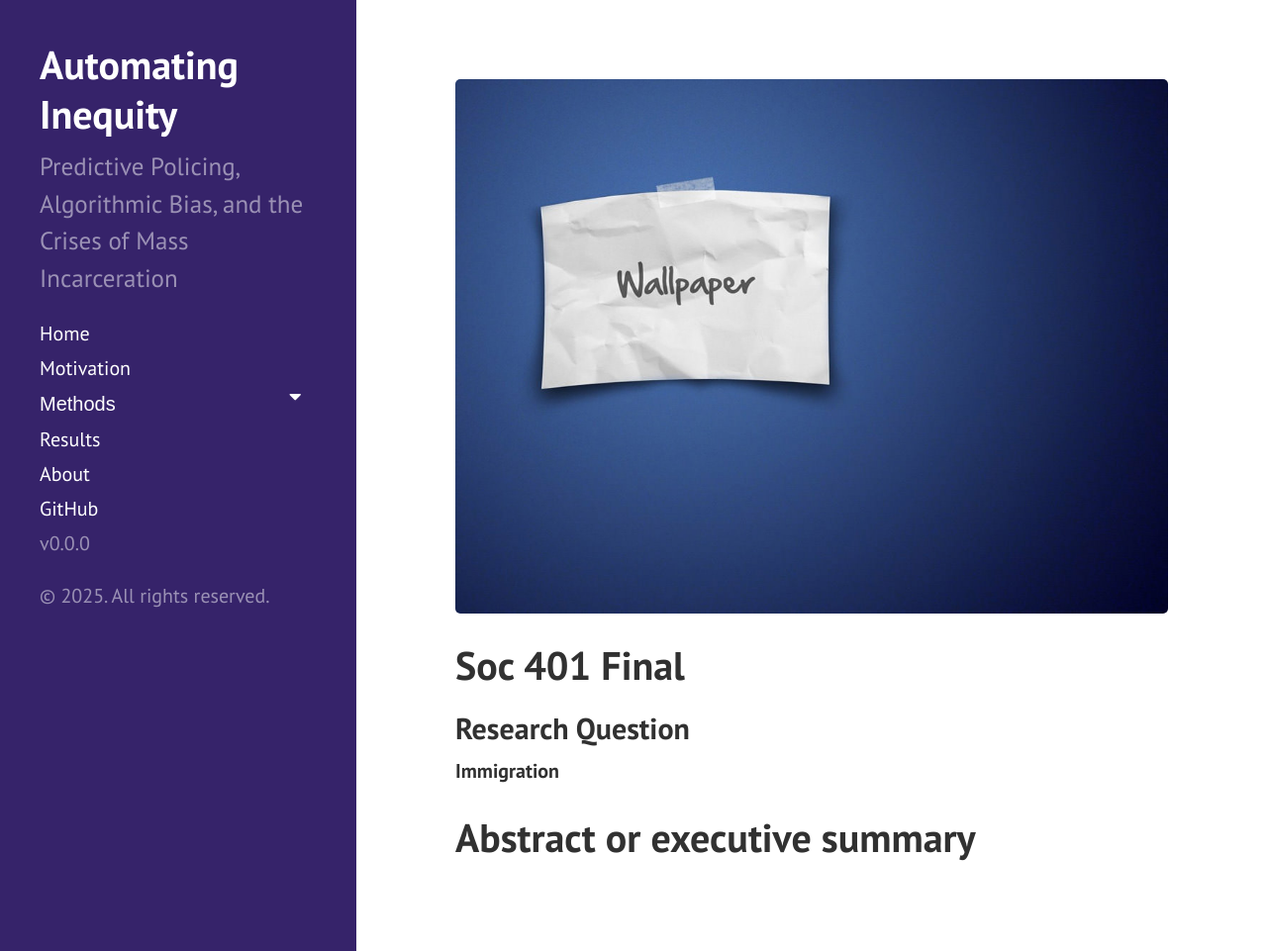
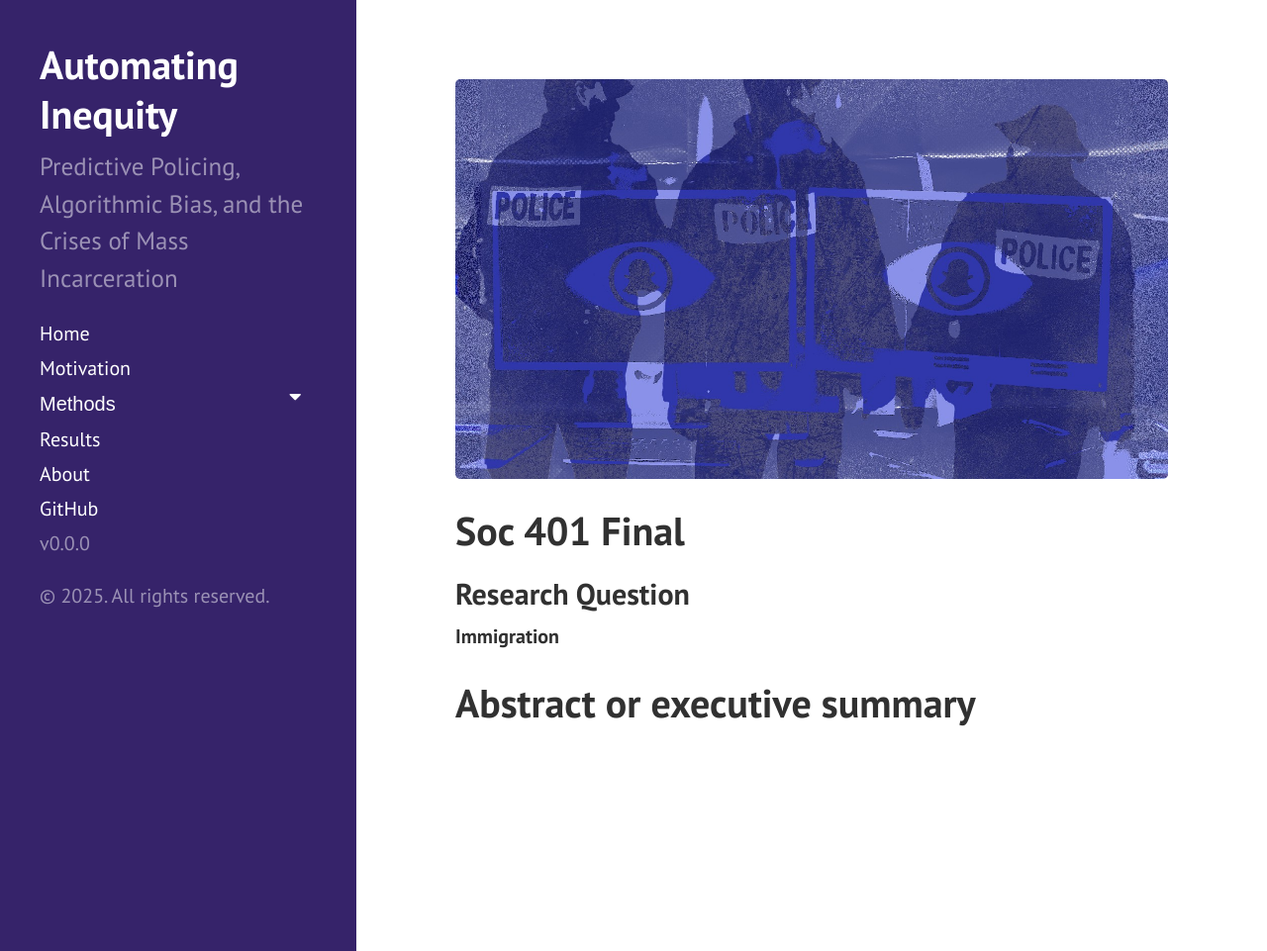
Before and after one commit to edxijiez/soc401Final, a Jekyll site: the page built from index.md, in a window 1280 px wide and 961 px high. Shown: the whole window at 99% size. Built offline with Jekyll 4.4.1, drawn with Linux system fonts in a browser that asks for light colours; the list of posts is cut into pages by our own code.

Commit message:
Update index.md

```diff
--- a/index.md
+++ b/index.md
@@ -2,7 +2,7 @@
 layout: default
 ---
 
-<img src="{{ site.url }}{{ site.baseurl }}/assets/img/06.jpg">
+<img src="{{ site.url }}{{ site.baseurl }}/assets/img/Screenshot 2025-11-27 401.jpg">
 
 
 # Soc 401 Final
```
